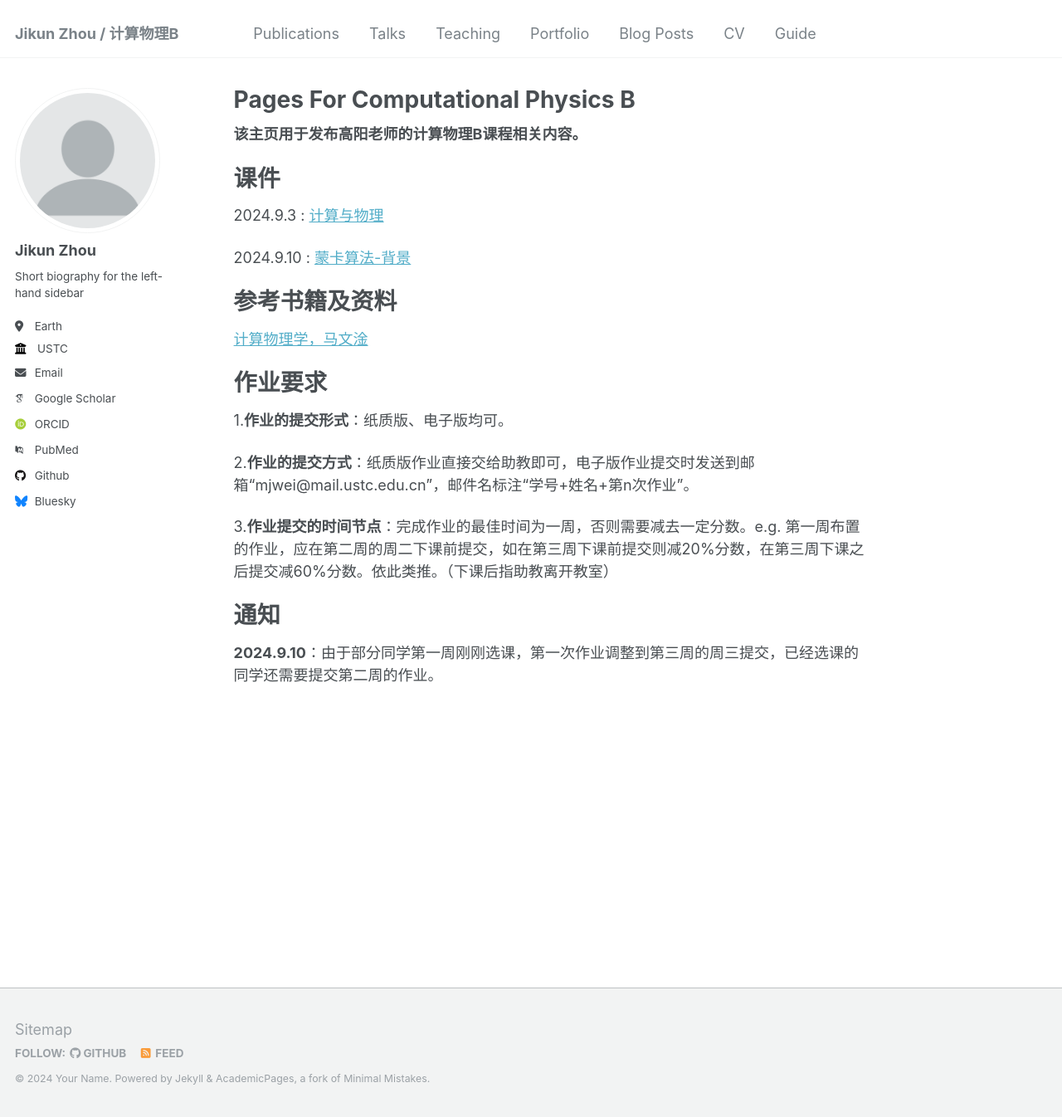
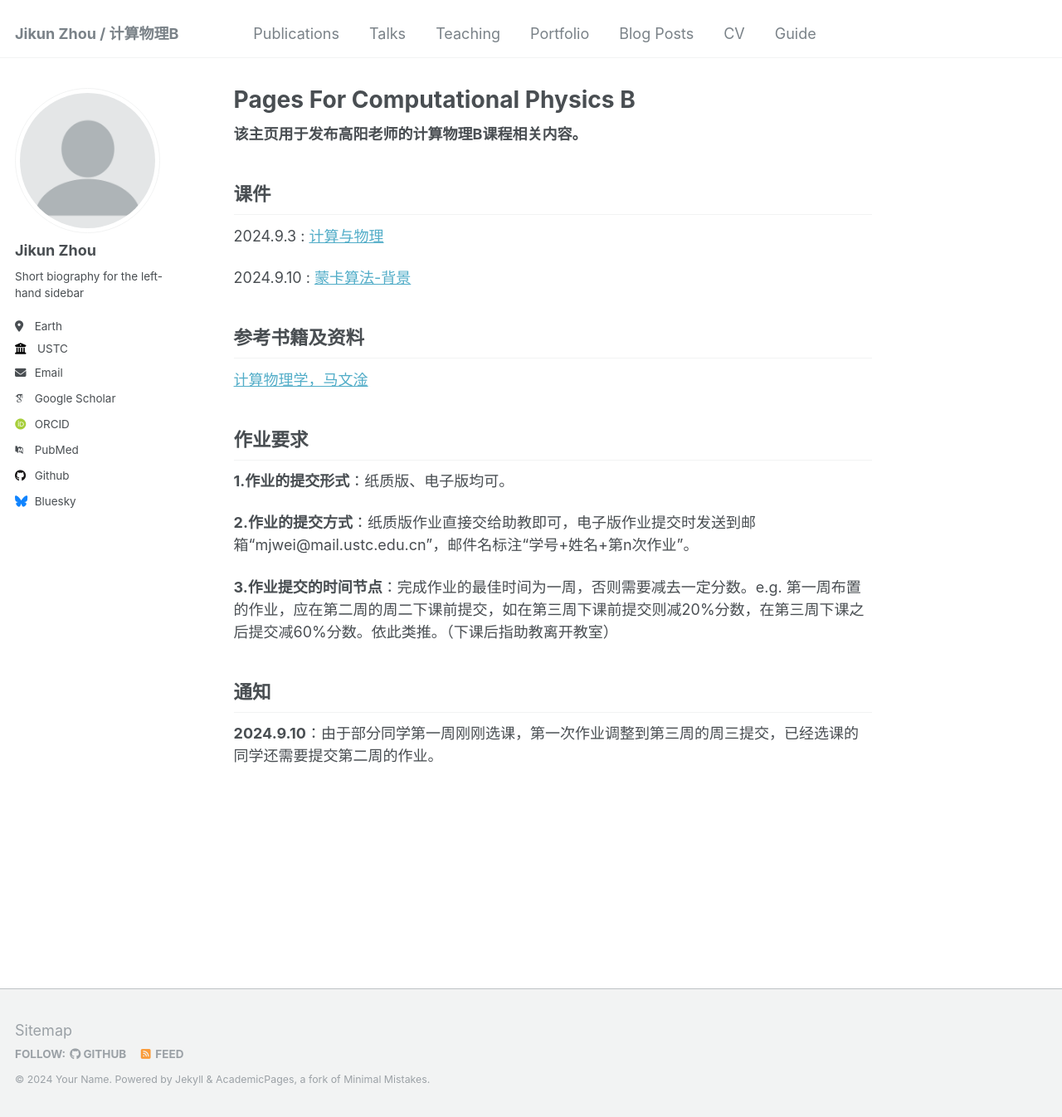
Before and after one commit to ZhouJikunn/ZhouJikunn.github.io, a Jekyll site: the page built from _pages/about.md, in a window 1280 px wide and 1346 px high. Shown: the whole window at 83% size. Built offline with Jekyll 4.4.1, drawn with Linux system fonts in a browser that asks for light colours; some web fonts are replaced.

```diff
--- a/_pages/about.md
+++ b/_pages/about.md
@@ -9,24 +9,24 @@ redirect_from:
 **该主页用于发布高阳老师的计算物理B课程相关内容。**
 
 课件
-======
+------
 2024.9.3 : [计算与物理](http://zhoujikunn.github.io/files/计算与物理.pdf)
 
 2024.9.10 : [蒙卡算法-背景](http://zhoujikunn.github.io/files/蒙卡算法-背景.pdf)
 
 
 参考书籍及资料
-======
+------
 [计算物理学，马文淦](http://zhoujikunn.github.io/files/计算物理学.pdf)
 
 作业要求
-======
-1.**作业的提交形式**：纸质版、电子版均可。
+------
+**1.作业的提交形式**：纸质版、电子版均可。
 
-2.**作业的提交方式**：纸质版作业直接交给助教即可，电子版作业提交时发送到邮箱“mjwei@mail.ustc.edu.cn”，邮件名标注“学号+姓名+第n次作业”。
+**2.作业的提交方式**：纸质版作业直接交给助教即可，电子版作业提交时发送到邮箱“mjwei@mail.ustc.edu.cn”，邮件名标注“学号+姓名+第n次作业”。
 
-3.**作业提交的时间节点**：完成作业的最佳时间为一周，否则需要减去一定分数。e.g. 第一周布置的作业，应在第二周的周二下课前提交，如在第三周下课前提交则减20%分数，在第三周下课之后提交减60%分数。依此类推。（下课后指助教离开教室）
+**3.作业提交的时间节点**：完成作业的最佳时间为一周，否则需要减去一定分数。e.g. 第一周布置的作业，应在第二周的周二下课前提交，如在第三周下课前提交则减20%分数，在第三周下课之后提交减60%分数。依此类推。（下课后指助教离开教室）
 
 通知
-======
+------
 **2024.9.10**：由于部分同学第一周刚刚选课，第一次作业调整到第三周的周三提交，已经选课的同学还需要提交第二周的作业。
```
